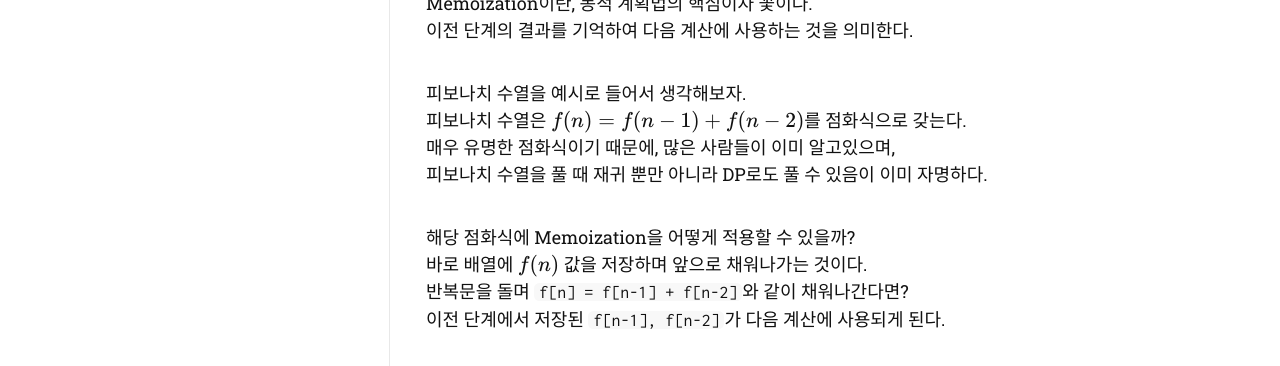
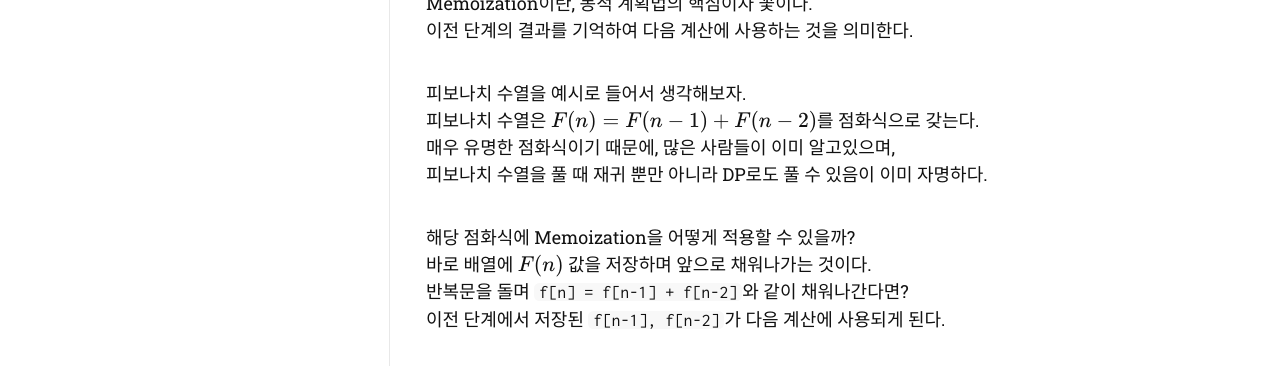
Before and after one commit to Jinseop-Sim/Jinseop-Sim.github.io, a Jekyll site: the page built from _posts/2023-11-13-divide-n-conquer.md, in a window 1280 px wide. Shown: the part 981-1347 px from the top of the page. Built offline with Jekyll 4.4.1, drawn with Linux system fonts in a browser that asks for light colours; nearby versions of some CDN libraries; some web fonts are replaced.

Commit message:
글 수정

````diff
--- a/_posts/2023-11-13-divide-n-conquer.md
+++ b/_posts/2023-11-13-divide-n-conquer.md
@@ -28,12 +28,12 @@ Memoization이란, 동적 계획법의 핵심이자 꽃이다.
 이전 단계의 결과를 기억하여 다음 계산에 사용하는 것을 의미한다.
 
 피보나치 수열을 예시로 들어서 생각해보자.
-피보나치 수열은 $$f(n) = f(n-1) + f(n-2)$$를 점화식으로 갖는다.
+피보나치 수열은 $$F(n) = F(n-1) + F(n-2)$$를 점화식으로 갖는다.
 매우 유명한 점화식이기 때문에, 많은 사람들이 이미 알고있으며,
 피보나치 수열을 풀 때 재귀 뿐만 아니라 DP로도 풀 수 있음이 이미 자명하다.
 
 해당 점화식에 Memoization을 어떻게 적용할 수 있을까?
-바로 배열에 $$f(n)$$ 값을 저장하며 앞으로 채워나가는 것이다.
+바로 배열에 $$F(n)$$ 값을 저장하며 앞으로 채워나가는 것이다.
 반복문을 돌며 ```f[n] = f[n-1] + f[n-2]```와 같이 채워나간다면?
 이전 단계에서 저장된 ```f[n-1], f[n-2]```가 다음 계산에 사용되게 된다.
 
````
